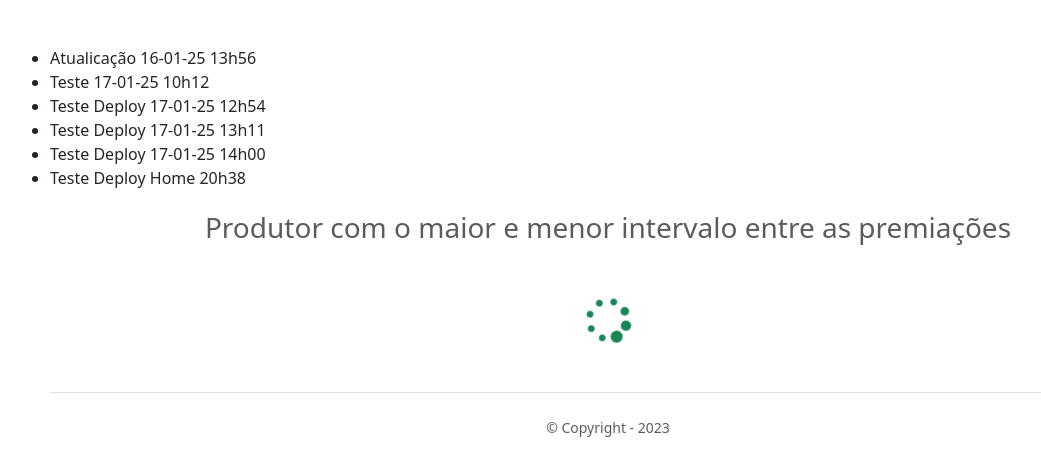
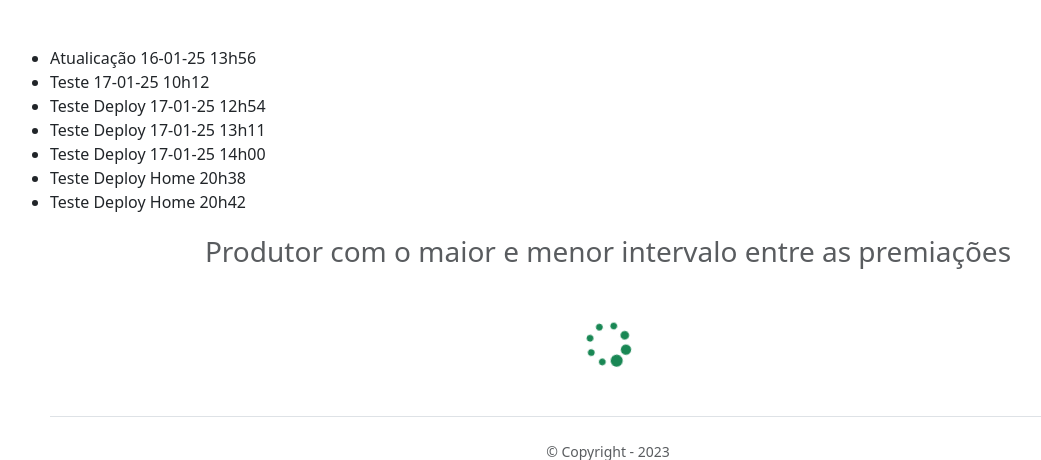
Before and after one commit to fredtamashiro/filmes, a PHP site: page / in a window 1280 px wide. Shown: the part 171-631 px from the top of the page, without its empty margins (32-1073 px from the left). Run offline with PHP 8.4, Linux system fonts and the light colour scheme; data that the repository does not hold is empty.

Commit message:
teste deploy 21

```diff
--- a/src/View/home/index.php
+++ b/src/View/home/index.php
@@ -12,6 +12,7 @@
         <li>Teste Deploy 17-01-25 13h11</li>
         <li>Teste Deploy 17-01-25 14h00</li>
         <li>Teste Deploy Home 20h38</li>
+        <li>Teste Deploy Home 20h42</li>
     </ul>
     <div class="col text-center fs-3 text-body-secondary">
         Produtor com o maior e menor intervalo entre as premiações
```
